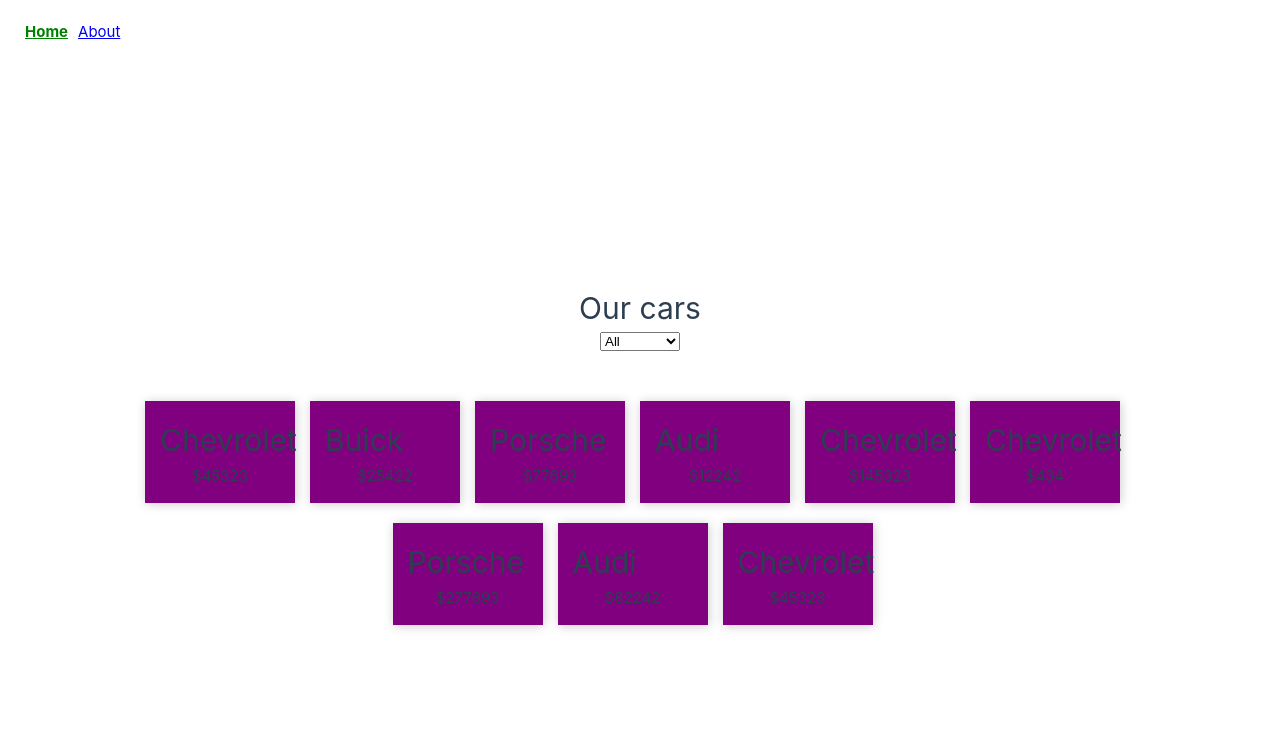
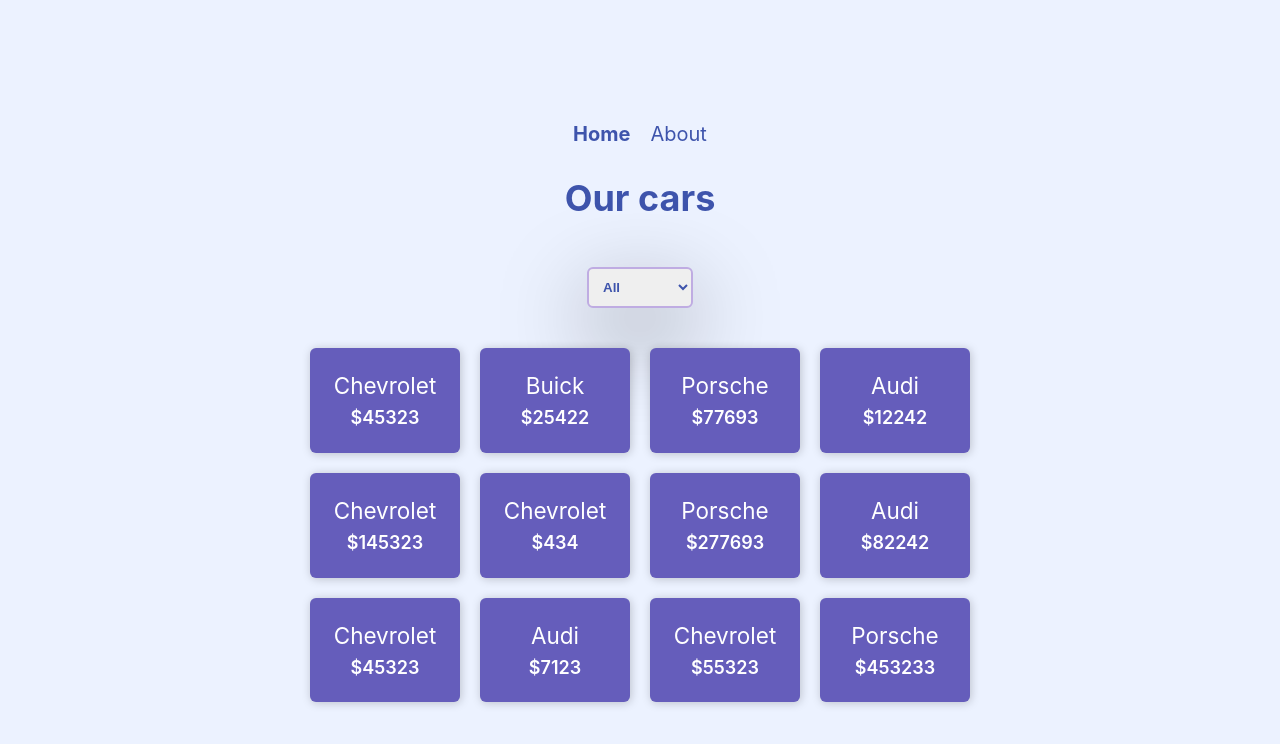
Before and after one commit to martiniucanastasia/vue-routing, a Vue app: page / in a window 1280 px wide. Shown: the top 744 px of the page. Built offline with nearby package versions, Linux system fonts and the light colour scheme.

Commit message:
Add styles

```diff
--- a/src/App.vue
+++ b/src/App.vue
@@ -9,7 +9,6 @@
       <RouterLink active-class="active" to="/">Home</RouterLink>
       <RouterLink active-class="active" to="/about">About</RouterLink>
     </div>
-
     <RouterView />
   </main>
 </template>
@@ -17,13 +16,19 @@
 
 <style scoped>
 .links {
-  padding: 20px
+  display: flex;
+  justify-content: center;
+  font-size: 20px;
+  padding: 20px 0;
+  gap: 20px;
 }
+
 .links a {
-  margin: 0 5px
+  text-decoration: none;
+  color: #3E54AC;
 }
+
 .active {
   font-weight: bold;
-  color: green
 }
 </style>
--- a/src/assets/base.css
+++ b/src/assets/base.css
@@ -60,9 +60,12 @@
 }
 
 body {
+  display: flex;
+  justify-content: center;
+  align-items: center;
   min-height: 100vh;
   color: var(--color-text);
-  background: var(--color-background);
+  background: #ECF2FF;
   transition: color 0.5s, background-color 0.5s;
   line-height: 1.6;
   font-family: Inter, -apple-system, BlinkMacSystemFont, 'Segoe UI', Roboto, Oxygen, Ubuntu,
--- a/src/assets/main.css
+++ b/src/assets/main.css
@@ -1,7 +1,6 @@
 @import './base.css';
 
 .container {
-  height: 100vh;
   display: flex;
   align-items: center;
   justify-content: center;
--- a/src/data.json
+++ b/src/data.json
@@ -61,5 +61,26 @@
         "body": "coupe",
         "price": 45323,
         "year": 2020
+    },
+    {
+        "id": 11,
+        "make": "Audi",
+        "body": "coupe",
+        "price": 7123,
+        "year": 2020
+    },
+    {
+        "id": 12,
+        "make": "Chevrolet",
+        "body": "coupe",
+        "price": 55323,
+        "year": 2020
+    },
+    {
+        "id": 13,
+        "make": "Porsche",
+        "body": "coupe",
+        "price": 453233,
+        "year": 2020
     }
 ]
--- a/src/views/AboutView.vue
+++ b/src/views/AboutView.vue
@@ -1,6 +1,6 @@
 <template>
     <div class="container">
-      <h1>About</h1>
+      <p>&#9774;</p>
       <p>Lorem ipsum dolor sit amet consectetur adipisicing elit. Facilis rerum nemo at fugit suscipit dolores impedit sapiente, necessitatibus rem iure consectetur facere harum quaerat cum culpa molestias architecto maxime incidunt.</p>
     </div>
   </template>
@@ -8,5 +8,7 @@
   <style>
   p {
     text-align: center;
+    color: #3E54AC;
+    font-size: 42px;
   }
   </style>
--- a/src/views/CarView.vue
+++ b/src/views/CarView.vue
@@ -11,24 +11,49 @@
 onBeforeMount(() => {
     car.value = cars.find(c => c.id === parseInt(id))
 })
-
 </script>
-
 
 <template>
     <div class="container">
         <div v-if="car">
-            <h1>The car</h1>
+            <h1 class="car-name">{{ car.make }}</h1>
+            <p>&#128677;</p>
             <p>Make: {{ car.make }}</p>
             <p>Body: {{ car.body }}</p>
-            <p>Price: {{ car.price }}</p>
+            <p>Price: ${{ car.price }}</p>
             <p>Year: {{ car.year }}</p>
             <RouterView />
-            <button @click="() => router.back()">Go Back</button>
+            <button @click="() => router.back()" class="back-button">Go Back</button>
         </div>
-
         <div v-else>
             <h1>Car not found</h1>
         </div>
     </div>
 </template>
+
+<style scoped>
+.car-name{
+    color: #3E54AC;
+    font-size: 36px;
+    font-weight: 700;
+    margin-bottom: 10px;
+}
+.container {
+    color: #3E54AC;
+    text-align: center;
+}
+.back-button {
+    background-color: #655DBB;
+    font-size: 20px;
+    color: white;
+
+    border: none;
+    border-radius: 6px;
+
+    box-shadow: rgba(240, 46, 170, 0.4) 5px 5px, rgba(240, 46, 170, 0.3) 10px 10px, rgba(240, 46, 170, 0.2) 15px 15px, rgba(240, 46, 170, 0.1) 20px 20px, rgba(240, 46, 170, 0.05) 25px 25px;
+    padding: 10px 20px;
+    margin-top: 20px;
+
+    cursor: pointer;
+}
+</style>
--- a/src/views/DealerView.vue
+++ b/src/views/DealerView.vue
@@ -1,5 +1,5 @@
 <template>
     <div class="container">
-        <h1>7437547325</h1>
+        <h1>Dealer number: 7437547325</h1>
     </div>
 </template>
--- a/src/views/HomeView.vue
+++ b/src/views/HomeView.vue
@@ -30,9 +30,8 @@
 
 <template>
   <main class="container">
-
     <h1>Our cars</h1>
-    <select @change="handleChange" v-model="make">
+    <select @change="handleChange" v-model="make" class="select">
       <option value="All">All</option>
       <option value="Chevrolet">Chevrolet</option>
       <option value="Porsche">Porsche</option>
@@ -40,7 +39,7 @@
     </select>
     <div class="cards">
       <div v-for="car in cars" :key="car.id" class="card" @click="() => router.push(`/car/${car.id}`)">
-        <h1>{{ car.make }}</h1>
+        <h2>{{ car.make }}</h2>
         <p>${{ car.price }}</p>
       </div>
 
@@ -49,21 +48,53 @@
 </template>
 
 <style scoped>
+h1 {
+  color: #3E54AC;
+  font-size: 36px;
+  font-weight: 700;
+  margin-bottom: 40px;
+}
+
+.select{
+ border: 2px solid #BFACE2;
+ border-radius: 6px;
+
+ font-weight: 700;
+ color: #3E54AC;
+
+ margin-bottom: 40px;
+ padding: 10px;
+
+ box-shadow: rgba(0, 0, 0, 0.4) 0px 30px 90px;
+
+ cursor: pointer;
+}
 .cards {
   display: flex;
-  width: 1000px;
   flex-wrap: wrap;
-  margin-top: 50px;
   justify-content: center;
+
+  gap: 20px;
 }
 
 .card {
   box-shadow: 1px 1px 10px rgba(0, 0, 0, 0.207);
-  padding: 15px;
+  padding: 20px;
   width: 150px;
-  margin-right: 15px;
+
+  display: flex;
+  flex-direction: column;
+  align-items: center;
+
+  color: white;
+  background-color: #655DBB;
+  border-radius: 6px;
   cursor: pointer;
-  margin-bottom: 20px;
-  background-color: purple;
+}
+
+p {
+  color: white;
+  font-size: 18px;
+  font-weight: 600;
 }
 </style>
--- a/src/views/ManufacturerView.vue
+++ b/src/views/ManufacturerView.vue
@@ -1,5 +1,5 @@
 <template>
     <div class="container">
-        <h1>7437547325</h1>
+        <h1>Manufacturer number: 7437547325</h1>
     </div>
 </template>
--- a/src/views/NotFoundView.vue
+++ b/src/views/NotFoundView.vue
@@ -1,5 +1,35 @@
+<script setup>
+import { useRouter } from 'vue-router';
+
+const router = useRouter();
+</script>
+
 <template>
     <div class="container">
         <h1>404 - Not Found</h1>
+        <button @click="() => router.back()" class="back-button">Go Back</button>
     </div>
 </template>
+
+<style scoped>
+h1 {
+    color: #3E54AC;
+    font-size: 36px;
+    font-weight: 700;
+    margin-bottom: 10px;
+}
+.back-button {
+    background-color: #655DBB;
+    font-size: 20px;
+    color: white;
+
+    border: none;
+    border-radius: 6px;
+
+    box-shadow: rgba(240, 46, 170, 0.4) 5px 5px, rgba(240, 46, 170, 0.3) 10px 10px, rgba(240, 46, 170, 0.2) 15px 15px, rgba(240, 46, 170, 0.1) 20px 20px, rgba(240, 46, 170, 0.05) 25px 25px;
+    padding: 10px 20px;
+    margin-top: 20px;
+
+    cursor: pointer;
+}
+</style>
```
